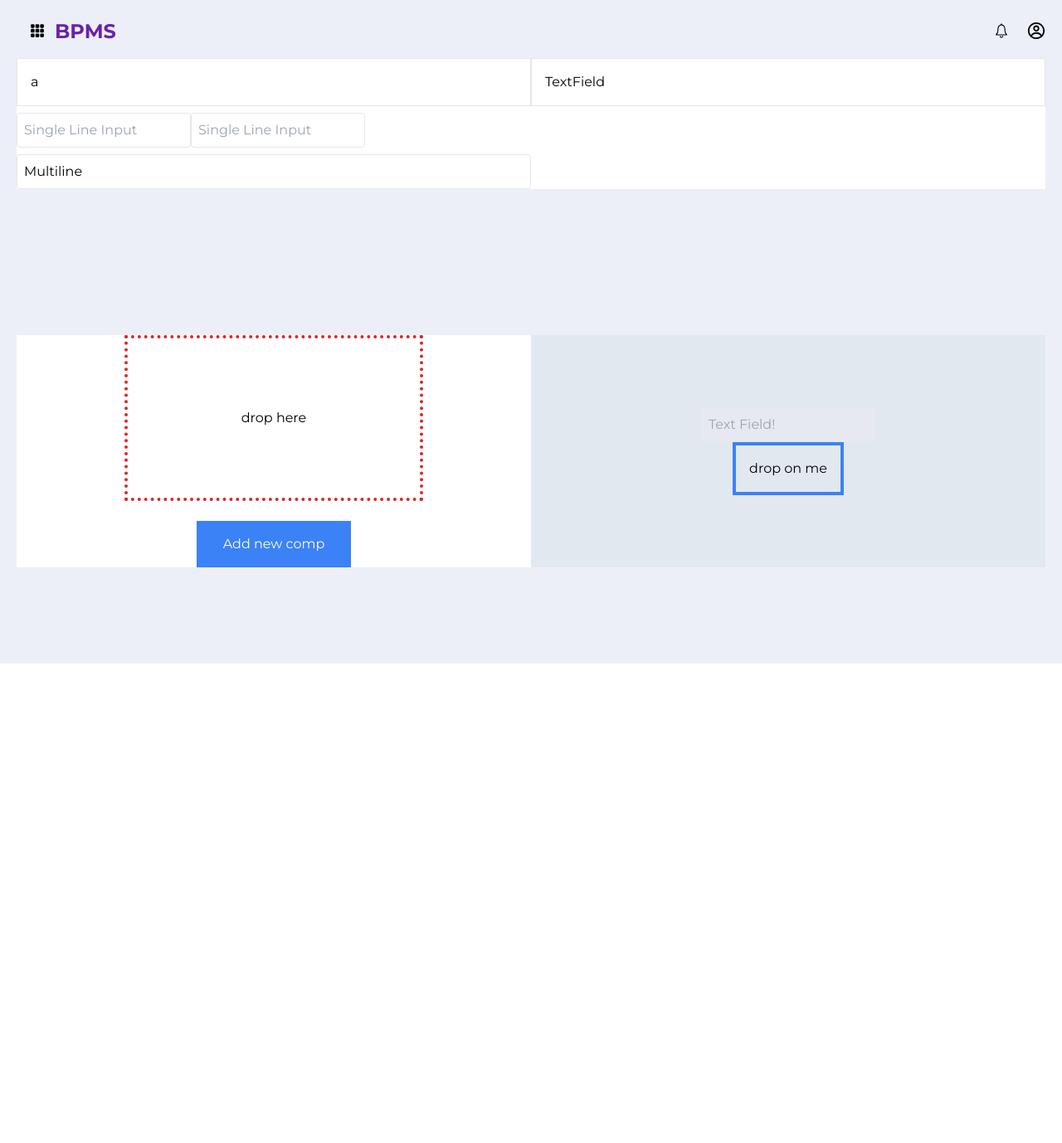
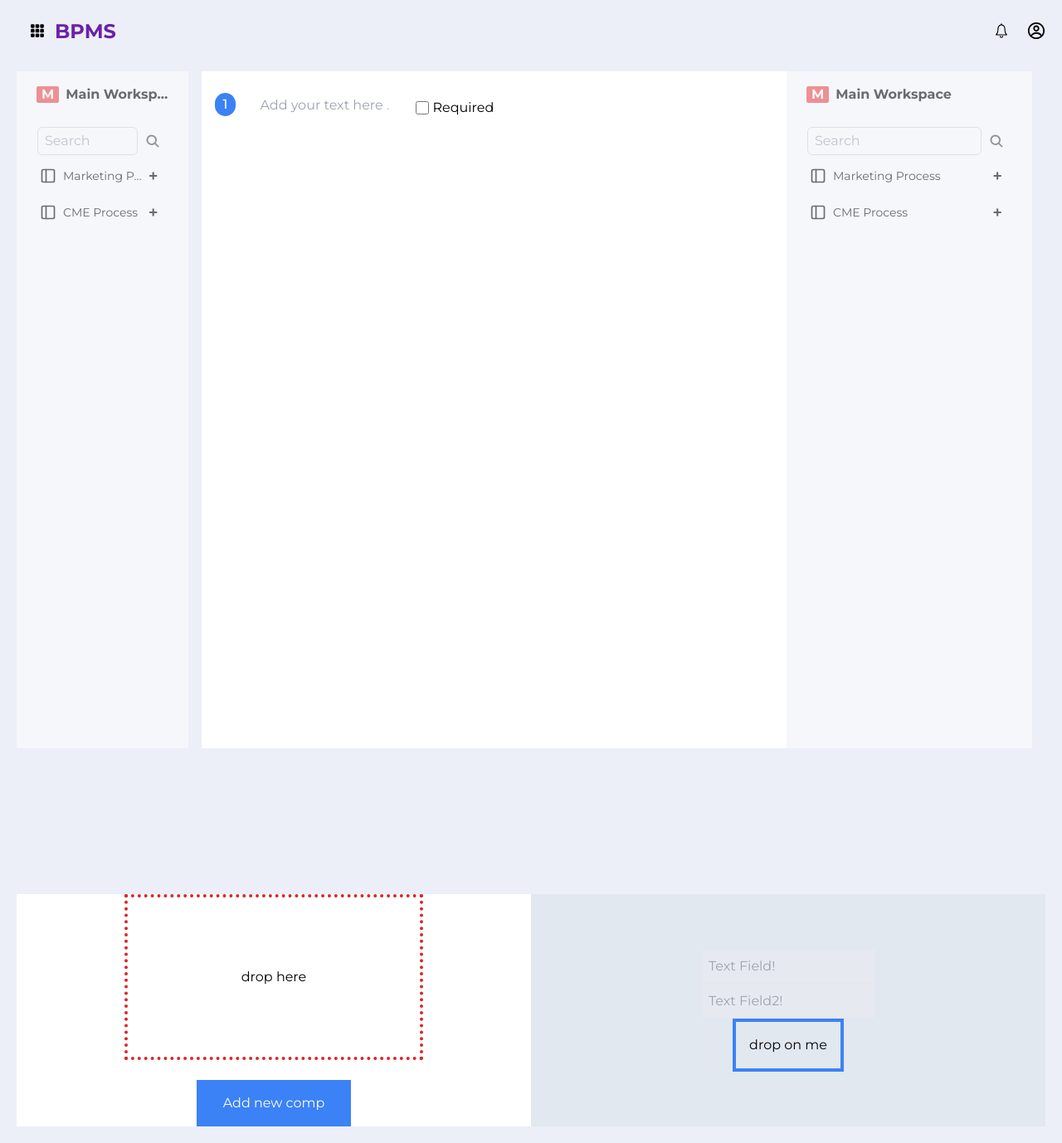
Before and after one commit to zeeshanhaider5121472/NextJS-Business-Management-System, a Next.js app: page /newtask/createTemplate in a window 1280 px wide. Shown: the whole page at 83% size. Before the commit the page ends 800 px from the top, so only its background shows below. Built offline with nearby package versions, Linux system fonts and the light colour scheme.

Commit message:
working on real dnd page v1

```diff
--- a/src/app/components/rightsplitscreen_comp/home_comp/newtask_comp/createTemplate_comp/Dropable.tsx
+++ /dev/null
@@ -1,90 +0,0 @@
-interface FormItemProps {
-  icon: React.ReactElement;
-  label: string;
-}
-
-const FormItem: React.FC<FormItemProps> = ({ icon, label }) => (
-  <div className="flex flex-col items-center p-4 border rounded-lg">
-    {icon}
-    <span className="mt-2 text-sm">{label}</span>
-  </div>
-);
-const Dropable = () => {
-  return (
-    <div className="container mx-auto p-4">
-      <div className="flex justify-between items-center mb-4">
-        <h1 className="text-2xl font-bold">DrBeen Video Process</h1>
-        <button className="bg-blue-500 text-white px-4 py-2 rounded">
-          Publish
-        </button>
-      </div>
-
-      <div className="flex">
-        <div className="w-3/4 pr-4">
-          <div className="border-2 border-dashed border-gray-300 rounded-lg p-4 h-32 flex items-center justify-center">
-            <p className="text-gray-500">1. Drop items here</p>
-          </div>
-        </div>
-
-        <div className="w-1/4">
-          <h2 className="mb-4 font-semibold">Drag Items From Here</h2>
-          <div className="space-y-4">
-            <h3 className="font-medium">Input Field Items</h3>
-            <div className="grid grid-cols-2 gap-4">
-              <FormItem
-                icon={<div className="w-6 h-6 bg-gray-200"></div>}
-                label="Single Line"
-              />
-              <FormItem
-                icon={<div className="w-6 h-6 bg-gray-200"></div>}
-                label="Multi Line"
-              />
-            </div>
-
-            <h3 className="font-medium">Multiple Select Items</h3>
-            <div className="grid grid-cols-2 gap-4">
-              <FormItem
-                icon={<div className="w-6 h-6 bg-gray-200"></div>}
-                label="Radio Button"
-              />
-              <FormItem
-                icon={<div className="w-6 h-6 bg-gray-200"></div>}
-                label="Check Box"
-              />
-            </div>
-
-            <h3 className="font-medium">Properties</h3>
-            <div className="grid grid-cols-2 gap-4">
-              <FormItem
-                icon={<div className="w-6 h-6 bg-gray-200"></div>}
-                label="Due Date"
-              />
-              <FormItem
-                icon={<div className="w-6 h-6 bg-gray-200"></div>}
-                label="Status"
-              />
-              <FormItem
-                icon={<div className="w-6 h-6 bg-gray-200"></div>}
-                label="Link"
-              />
-              <FormItem
-                icon={<div className="w-6 h-6 bg-gray-200"></div>}
-                label="Attach File"
-              />
-              <FormItem
-                icon={<div className="w-6 h-6 bg-gray-200"></div>}
-                label="Notes"
-              />
-              <FormItem
-                icon={<div className="w-6 h-6 bg-gray-200"></div>}
-                label="Approval"
-              />
-            </div>
-          </div>
-        </div>
-      </div>
-    </div>
-  );
-};
-
-export default Dropable;
--- a/src/app/components/rightsplitscreen_comp/home_comp/newtask_comp/testing_dump/Tt2.tsx
+++ b/src/app/components/rightsplitscreen_comp/home_comp/newtask_comp/testing_dump/Tt2.tsx
@@ -56,7 +56,7 @@ const Tt2 = () => {
       taskcomponents: [],
     },
   ]);
-  const [droppedItem, setDroppedItem] = useState<React.ReactNode>();
+  // const [droppedItem, setDroppedItem] = useState<React.ReactNode>();
 
   const handleDragEnd = (event: DragEndEvent) => {
     // if (active.id !== over?.id) {
@@ -64,10 +64,7 @@ const Tt2 = () => {
     console.log(event.over?.id);
     console.log(event.active?.id);
     //adds the new component to the array of components
-    if (
-      event.active?.id == "draggable-textfield" &&
-      (event.over?.id as number) >= 0
-    ) {
+    if (event.active?.id && (event.over?.id as number) >= 0) {
       setComponents((prevComponents) => {
         const updatedComponents = [...prevComponents];
         updatedComponents[taskindex].taskcomponents = [
@@ -93,9 +90,8 @@ const Tt2 = () => {
 
   return (
     <DndContext onDragEnd={handleDragEnd}>
-      <main className="flex flex-row bg-white mt-44">
+      <main className="flex flex-row bg-white mt-44" aria-disabled>
         <section className="flex flex-col w-full items-center justify-center">
-          {droppedItem}
           <div>
             {components.map((item, index) => (
               //  {item.maincomponent}
@@ -131,6 +127,7 @@ const Tt2 = () => {
         <section className="flex flex-col w-full bg-slate-200 items-center justify-center">
           {/* <DraggableTextField1 id="text Field" /> */}
           <DraggableTextField />
+          <DraggableTextField2 />
           <DroppableArea id="droppable-area" />
         </section>
       </main>
@@ -164,6 +161,31 @@ export function DraggableTextField() {
   );
 }
 
+export function DraggableTextField2() {
+  const { attributes, listeners, setNodeRef, transform } = useDraggable({
+    id: "draggable-textfield2",
+    data: (
+      <input type="text" placeholder="Text Field2!" className="border p-2" />
+    ),
+  });
+
+  const style = transform
+    ? {
+        transform: `translate3d(${transform.x}px, ${transform.y}px, 0)`,
+      }
+    : undefined;
+
+  return (
+    <div ref={setNodeRef} style={style} {...listeners} {...attributes}>
+      <input
+        disabled
+        type="text"
+        placeholder="Text Field2!"
+        className="border p-2 cursor-move read-only"
+      />
+    </div>
+  );
+}
 interface DroppableAreaProps {
   id: string;
 }
--- a/src/app/newtask/createTemplate/page.tsx
+++ b/src/app/newtask/createTemplate/page.tsx
@@ -1,22 +1,62 @@
+"use client";
 import Header from "@/app/components/Header";
-import TestingTemplate from "@/app/components/rightsplitscreen_comp/home_comp/newtask_comp/testing_dump/TestingTemplate";
+import BottomScreen from "@/app/components/leftsplitscreen_comp/BottomScreen";
 import Tt2 from "@/app/components/rightsplitscreen_comp/home_comp/newtask_comp/testing_dump/Tt2";
+import { useState } from "react";
 
 export default function CreateTemplate() {
   //where i'm using useSesarchParams() that whole component should be enclosed in <suspence> </suspence>
   // const searchParams = useSearchParams();
   // const arrayData = JSON.parse(searchParams.get("members") || "[]");
   // const stringData = searchParams.get("processName") || "";
+
+  const [components, setComponents] = useState([
+    {
+      id: 0,
+      taskname: "Task 0",
+      maincomponent: (
+        <div className="flex flex-row w-80 h-40 bg-transparent items-center justify-center cursor-default">
+          drop here
+        </div>
+      ),
+      taskcomponents: [],
+      tasktitle: (
+        <div className="flex flex-row min-h-screen w-1/2 mt-4 items-start ml-4 justify-between">
+          <div className="flex flex-row justify-center items-center">
+            <div className="bg-blue-500 rounded-full h-7 w-8 flex items-center justify-center text-white font-medium text-md mr-3 ">
+              1
+            </div>
+            <input
+              type="text"
+              placeholder="Add your text here ..."
+              className="input input-ghost  focus:border-b-gray-200  rounded-none bg-transparent focus:border-transparent focus:outline-none focus:ring-transparent w-full"
+            />
+          </div>
+          <div className="p-4 flex-row flex gap-1 justify-start items-center">
+            <input type="checkbox" className="w-4 h-4" />
+            <span className=" pointer-events-none">Required</span>
+          </div>
+        </div>
+      ),
+    },
+  ]);
   return (
     <main className="flex min-h-screen flex-col p-5 pt-5">
       <Header />
-      {/* <Dropable /> */}
-
-      {/* createNewTemplate */}
-
-      <TestingTemplate />
+      <div className="flex flex-row">
+        <div className="flex flex-row w-1/6 mr-4 min-h-screen disabled pointer-events-none opacity-55">
+          <BottomScreen />
+        </div>
+        <div className="flex flex-row min-h-screen w-full mt-4 bg-white">
+          {components[0].tasktitle}
+        </div>
+        <div className="flex flex-row w-1/3 mr-4 min-h-screen disabled pointer-events-none opacity-55">
+          <BottomScreen />
+        </div>
+      </div>
       <Tt2 />
-      {/* {...arrayData} */}
+      {/* <TestingTemplate />
+       */}
     </main>
   );
 }
```
